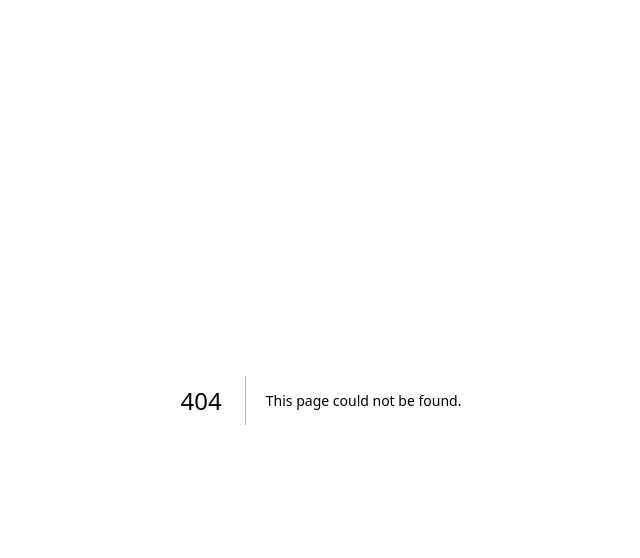
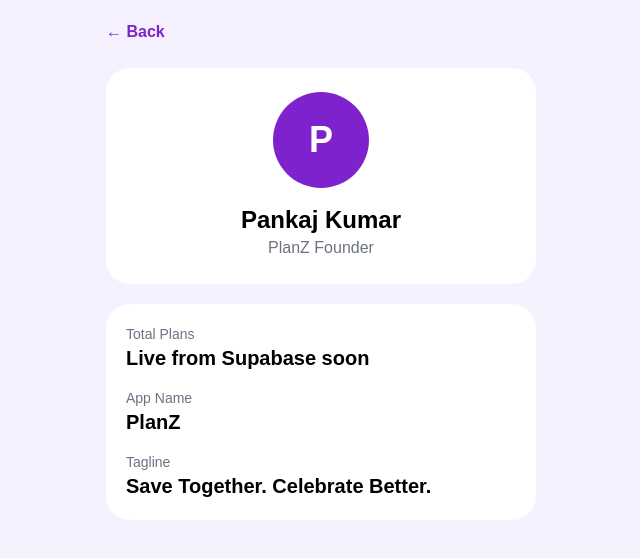
Before and after one commit to pankajverma001/planz, a Next.js app: page /profile in a window 1280 px wide. Before the commit this address had no page. Shown: the top 558 px of the page, without its empty margins (319-959 px from the left). Built offline with nearby package versions, Linux system fonts and the light colour scheme.

Commit message:
added profile page

```diff
--- /dev/null
+++ b/app/profile/page.tsx
@@ -0,0 +1,39 @@
+export default function Profile() {
+  return (
+    <main className="min-h-screen bg-[#F5F1FF] p-5">
+      <div className="max-w-[430px] mx-auto">
+        <a href="/" className="text-purple-700 font-bold">
+          ← Back
+        </a>
+
+        <div className="bg-white rounded-3xl p-6 mt-6 text-center">
+          <div className="w-24 h-24 rounded-full bg-purple-700 text-white flex items-center justify-center text-4xl font-bold mx-auto">
+            P
+          </div>
+
+          <h1 className="text-2xl font-bold mt-4">Pankaj Kumar</h1>
+          <p className="text-gray-500">PlanZ Founder</p>
+        </div>
+
+        <div className="bg-white rounded-3xl p-5 mt-5 space-y-4">
+          <div>
+            <p className="text-gray-500 text-sm">Total Plans</p>
+            <h2 className="text-xl font-bold">Live from Supabase soon</h2>
+          </div>
+
+          <div>
+            <p className="text-gray-500 text-sm">App Name</p>
+            <h2 className="text-xl font-bold">PlanZ</h2>
+          </div>
+
+          <div>
+            <p className="text-gray-500 text-sm">Tagline</p>
+            <h2 className="text-xl font-bold">
+              Save Together. Celebrate Better.
+            </h2>
+          </div>
+        </div>
+      </div>
+    </main>
+  );
+}
```
